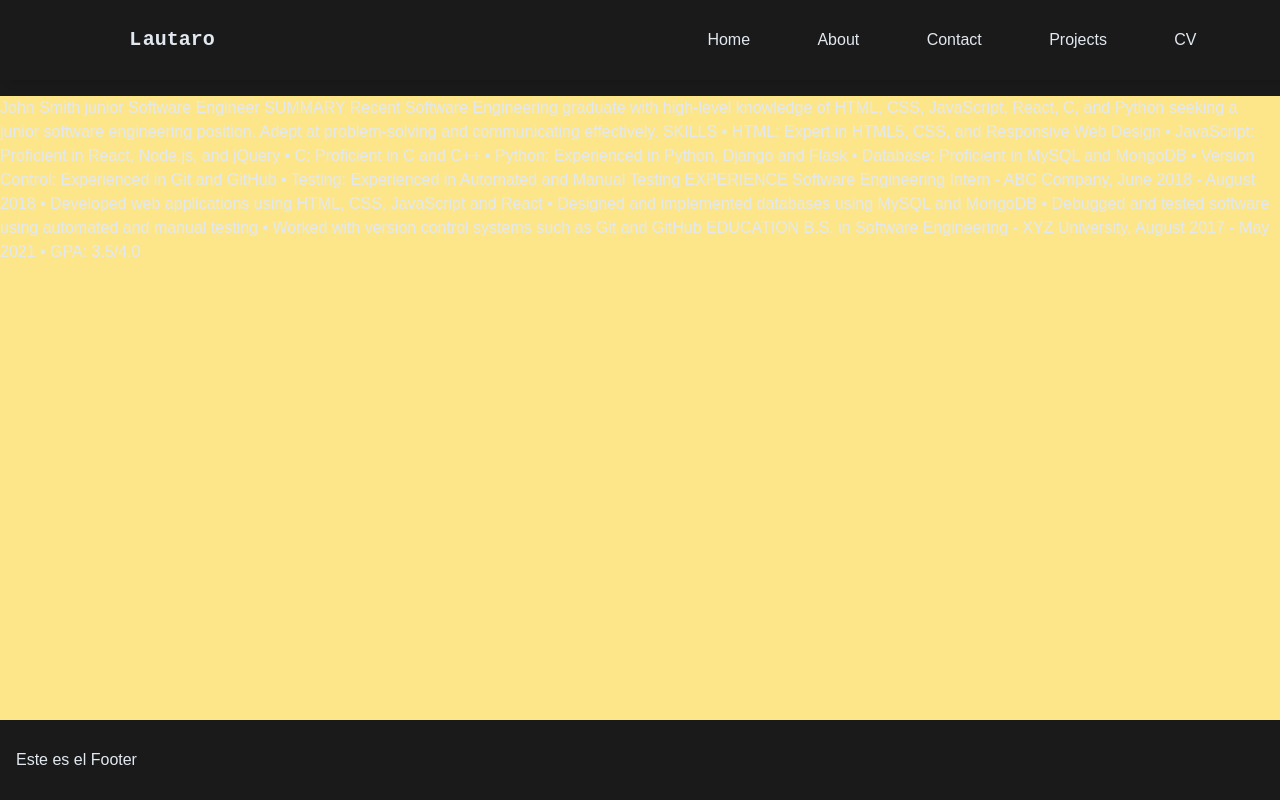
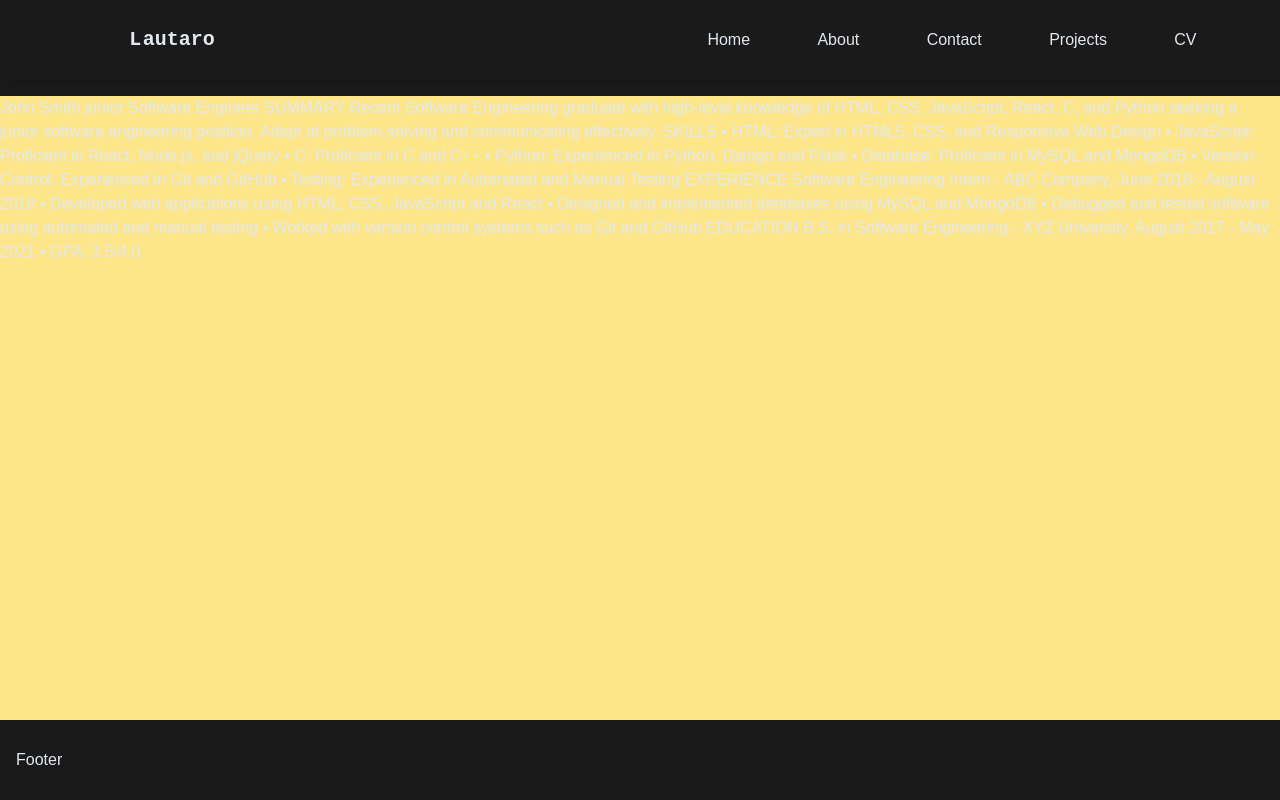
Before and after one commit to Lautar0T/lautaro-dev, a React (Create React App) app: page /Curriculum_Vitae in a window 1280 px wide. Built offline with nearby package versions, Linux system fonts and the light colour scheme; a web font is replaced by a local one.

Commit message:
Loader...

```diff
--- a/src/components/App.jsx
+++ b/src/components/App.jsx
@@ -7,6 +7,7 @@ import { HiBars2, HiChevronDoubleRight } from "react-icons/hi2";
 import { useEffect, useState } from 'react';
 import NavMobile from './NavMobile';
 import Loader from './Loader';
+import Footer from './Footer';
 
 // delay the class change to see the animation
 
@@ -47,7 +48,7 @@ function App() {
           </Routes>
         </main>
         <footer className='h-[10dvh] relative bottom-0 px-4 items-center  flex'>
-          <p>Este es el Footer</p>
+          <Footer></Footer>
         </footer>
       </div>
     </div>
--- /dev/null
+++ b/src/components/Footer.jsx
@@ -0,0 +1,10 @@
+
+const Footer = () => {
+    return (
+        <div>
+            Footer
+        </div>
+    )
+}
+
+export default Footer
```
